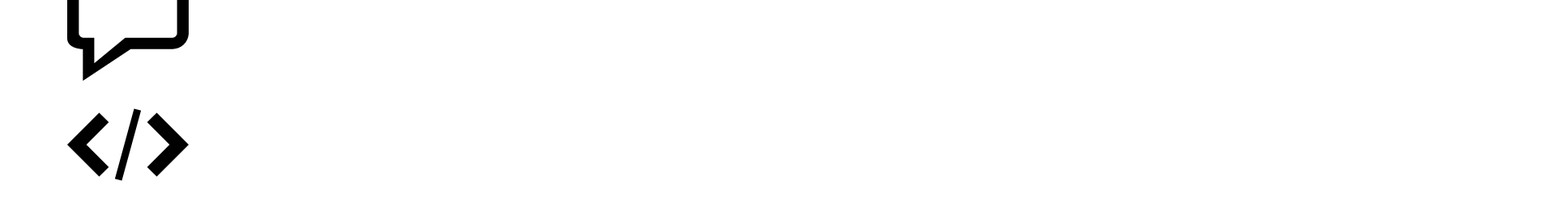
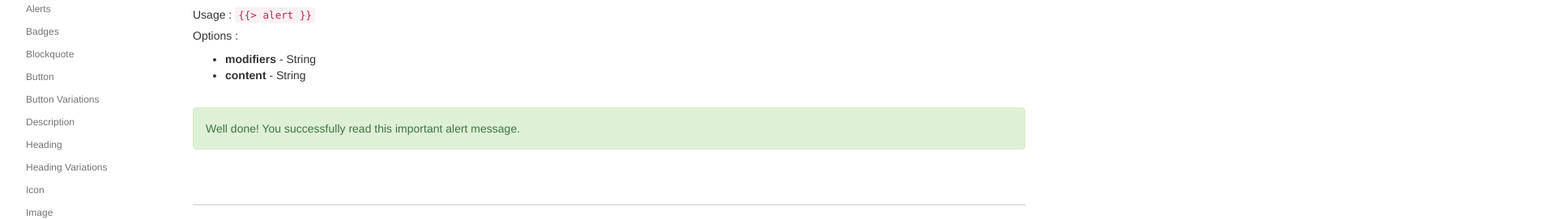
Before and after one commit to VaudoiseAssurances/VaudoiseOnTour-styleguide, a plain HTML site: page atoms.html in a window 1280 px wide. Shown: the part 212-483 px from the top of the page at 81% size, 1920 px wide, since content can reach past the window. Drawn offline with Linux system fonts and the light colour scheme; the site is published under a folder, as on GitHub Pages, so addresses that start at the root find nothing.

Commit message:
Update 2015-04-27T10:06:36.486Z

```diff
--- a/atoms.html
+++ b/atoms.html
@@ -11,11 +11,11 @@
     <meta name="keywords" content="">
     <meta name="viewport" content="width=device-width">
 
-      <link rel="stylesheet" href="/build/css/styleguide.css">
-    <link rel="stylesheet" href="/build/css/main.css">
+      <link rel="stylesheet" href="./build/css/styleguide.css">
+    <link rel="stylesheet" href="./build/css/main.css">
 
     <!--[if lt IE 9]>
-      <script src="/build/js/polyfills.min.js"></script>
+      <script src="./build/js/polyfills.min.js"></script>
     <![endif]-->
   </head>
   <body>
@@ -1613,7 +1613,7 @@
 
 
       </div>
-      <script src="/build/js/styleguide.min.js"></script>
-    <script src="/build/js/vendors.min.js"></script>
+      <script src="./build/js/styleguide.min.js"></script>
+    <script src="./build/js/vendors.min.js"></script>
   </body>
 </html>
```
Also changed, not shown: docs.html (+5 -5 lines), index.html (+5 -5 lines), molecules.html (+5 -5 lines), organisms.html (+5 -5 lines), templates.html (+5 -5 lines), templates/demo.html (+3 -3 lines).
